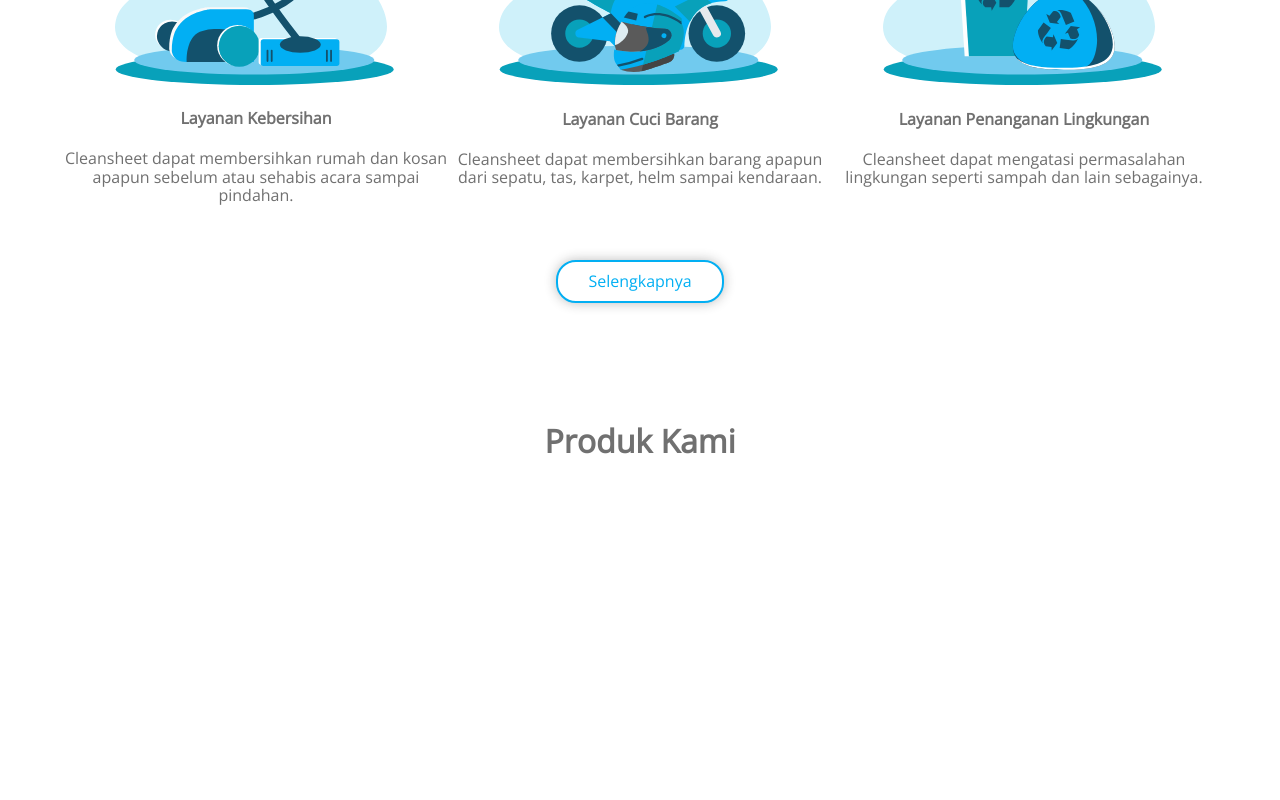
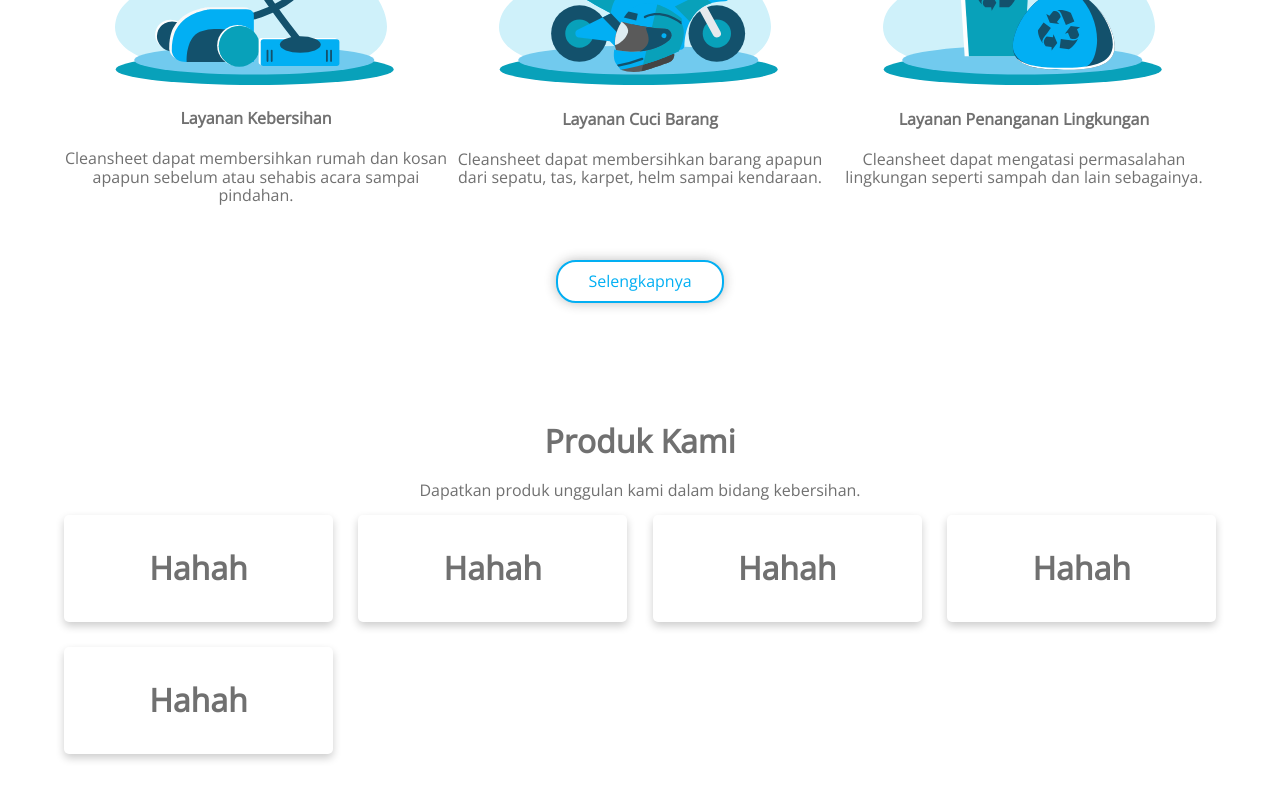
Before and after one commit to pramesywaraj/cleansheet_web, a React (Create React App) app: page / in a window 1280 px wide. Shown: the part 1168-1968 px from the top of the page. Before the commit the page ends 1747 px from the top, so only its background shows below. Built offline with nearby package versions, Linux system fonts and the light colour scheme.

Commit message:
add card base component

```diff
--- /dev/null
+++ b/src/components/cards/card.module.scss
@@ -0,0 +1,9 @@
+// Card base
+.cardBases {
+    box-shadow: 0 4px 8px 0 rgba(0,0,0,0.2);
+    transition: 0.3s;
+    width: auto;
+    height: auto;
+    border-radius: 5px;
+    padding: 5%;
+}
--- /dev/null
+++ b/src/components/cards/cardBase.js
@@ -0,0 +1,11 @@
+import React from 'react'
+
+import cardStyle from './card.module.scss'
+
+export default function CardBase({ children }) {
+    return (
+        <div className={`${cardStyle.cardBases}`}>
+            {children}
+        </div>
+    )
+}
--- a/src/pages/landing_page/landingPage.js
+++ b/src/pages/landing_page/landingPage.js
@@ -3,6 +3,8 @@
 import Header from '../../components/header/header';
 import PrimaryButton from '../../components/button/primaryButton';
 import OutlinedButton from '../../components/button/outlinedButton';
+import CardBase from '../../components/cards/cardBase';
+
 import landingPageStyle from './landingPage.module.scss';
 
 import logoCleansheet from '../../assets/logo_cs.png';
@@ -138,6 +140,24 @@
                 ${landingPageStyle.textAlignCenter}
             `}>
                 <h1>Produk Kami</h1>
+                <p>Dapatkan produk unggulan kami dalam bidang kebersihan.</p>
+                <div className={`${landingPageStyle.productGrid}`}>
+                    <CardBase>
+                        <h1>Hahah</h1>
+                    </CardBase>
+                    <CardBase>
+                        <h1>Hahah</h1>
+                    </CardBase>
+                    <CardBase>
+                        <h1>Hahah</h1>
+                    </CardBase>
+                    <CardBase>
+                        <h1>Hahah</h1>
+                    </CardBase>
+                    <CardBase>
+                        <h1>Hahah</h1>
+                    </CardBase>
+                </div>
             </div>
         </section>
     )
@@ -148,7 +168,6 @@
     return (
         <section id="clients">
             <div className={`${landingPageStyle.textAlignCenter}`}>
-
             </div>
         </section>
     )
@@ -164,6 +183,7 @@
                 <HeaderSection />
                 <ServiceSection />
                 <ProductSection />
+                <ClientSection />
             </main>
         </>
     )
--- a/src/pages/landing_page/landingPage.module.scss
+++ b/src/pages/landing_page/landingPage.module.scss
@@ -60,5 +60,10 @@
 }
 
 // Product Section
+.productGrid {
+    display: grid;
+    grid-template-columns: auto auto auto auto;
+    grid-gap: 2vw;
+}
 
 // Client Section
```
